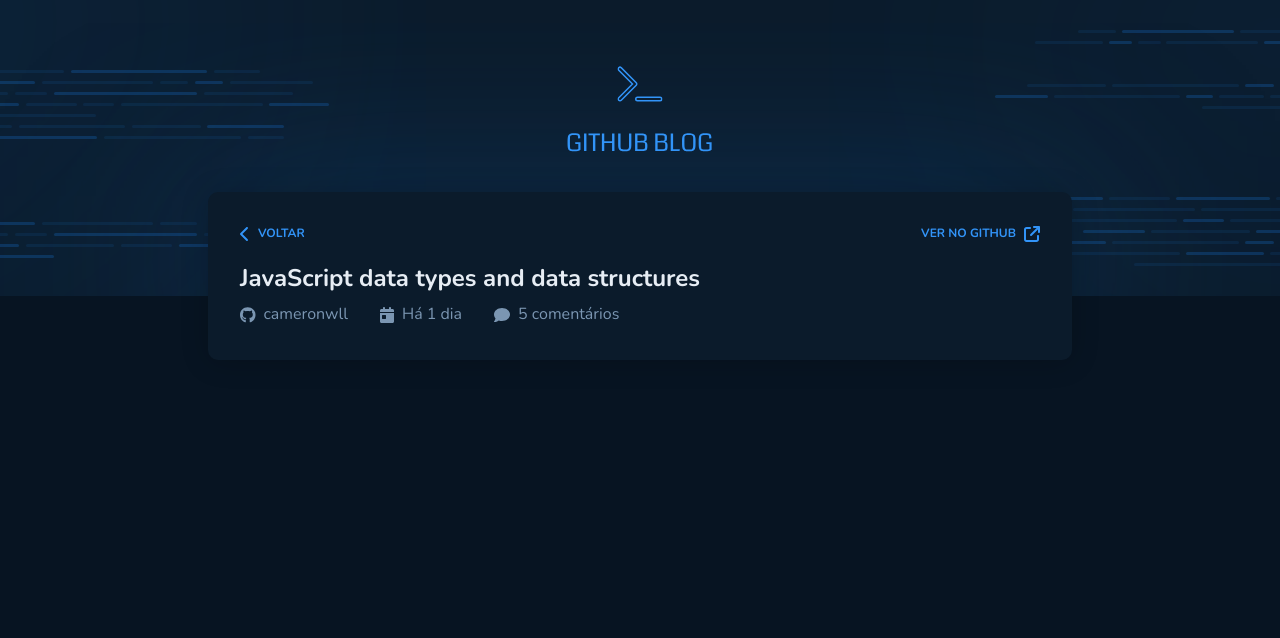
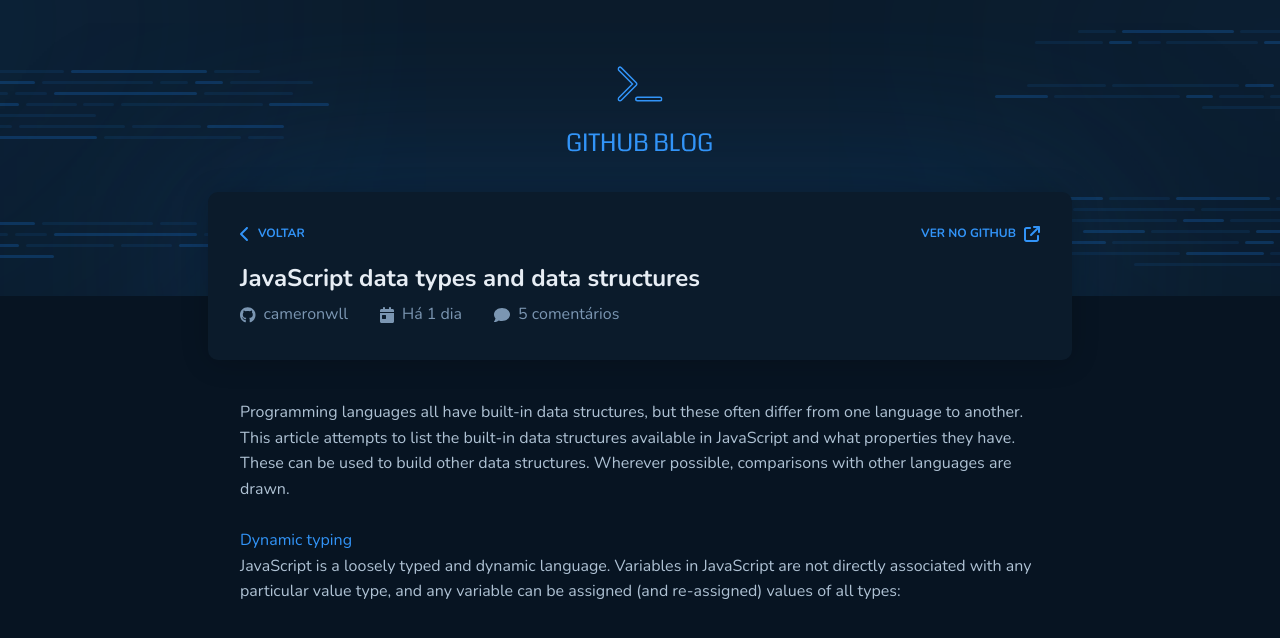
Before and after one commit to loressl/challenge-github-blog, a React (Vite) app: page /post in a window 1280 px wide. Shown: the top 638 px of the page. Built offline with nearby package versions, Linux system fonts and the light colour scheme.

Commit message:
refactor: adicionado estilo para o conteúdo do texto

```diff
--- a/src/pages/Post/index.tsx
+++ b/src/pages/Post/index.tsx
@@ -1,15 +1,25 @@
 import { useLocation } from "react-router-dom";
 import { PostInfo } from "./components/PostInfo";
-import { PostContainer } from "./styles";
+import { Content, PostContainer } from "./styles";
 
-export function Post(){
+export function Post() {
     const { state } = useLocation()
     console.log(state)
 
-    return(
+    return (
         <PostContainer>
             <main>
                 <PostInfo />
+
+                <Content>
+                    <span>
+                        Programming languages all have built-in data structures, but these often differ from one language to another. This article attempts to list the built-in data structures available in JavaScript and what properties they have. These can be used to build other data structures. Wherever possible, comparisons with other languages are drawn.
+                    </span>
+                        <br />
+                        <br />
+                    <p>Dynamic typing</p>
+                    <span>JavaScript is a loosely typed and dynamic language. Variables in JavaScript are not directly associated with any particular value type, and any variable can be assigned (and re-assigned) values of all types:</span>
+                </Content>
             </main>
         </PostContainer>
     )
--- a/src/pages/Post/styles.ts
+++ b/src/pages/Post/styles.ts
@@ -10,3 +10,14 @@
     max-width: 54rem;
   }
 `;
+
+export const Content = styled.div`
+  padding: 2.5rem 2rem;
+  font-size: 16px;
+  line-height: 1.6;
+  font-weight: 400;
+
+  p{
+    color: ${(props) => props.theme.blue};
+  }
+`
```
